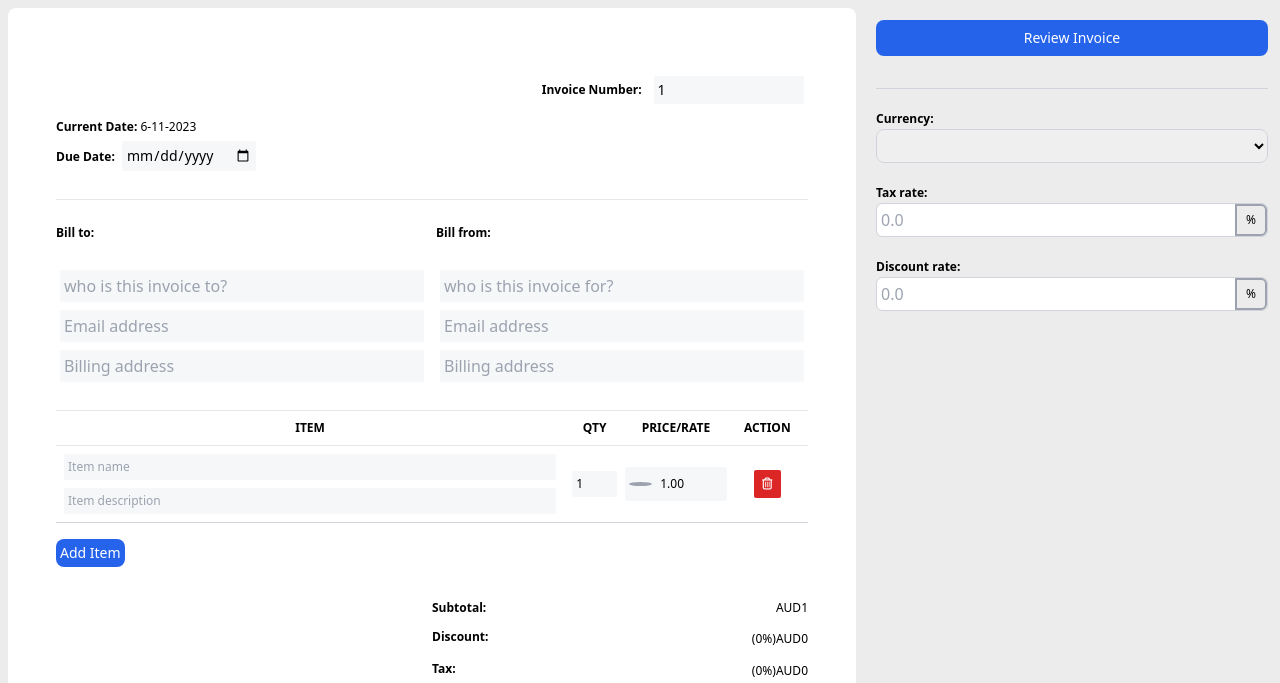
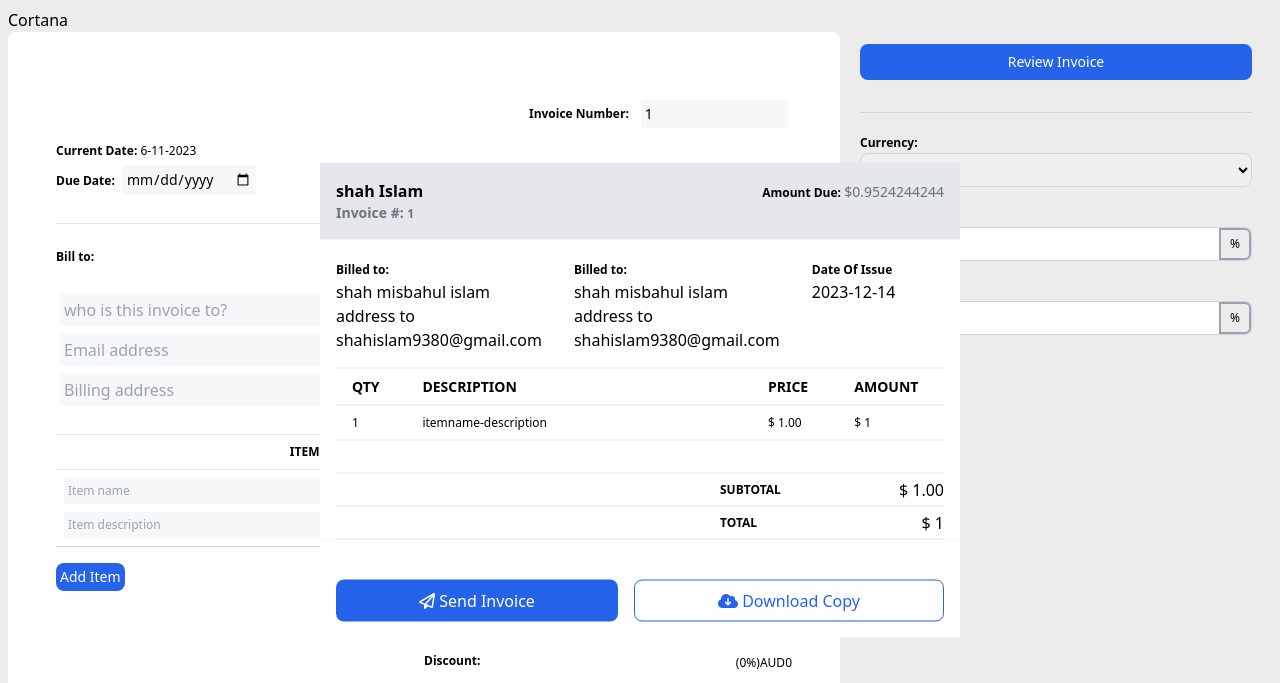
Before and after one commit to shah9380/TeamUnityBase, a plain HTML site: page Misbah/index.html in a window 1280 px wide. Shown: the top 683 px of the page. Drawn offline with nearby package versions, Linux system fonts and the light colour scheme; no server answers.

Commit message:
added the popup part

```diff
--- a/Misbah/index.html
+++ b/Misbah/index.html
@@ -8,7 +8,7 @@
     <script src="https://cdn.tailwindcss.com"></script>
     <title>Document</title>
 </head>
-<body class="p-2">
+<body class="p-2">Cortana
     <div class="main w-[100%] flex flex-col gap-4 md:flex-row max-w-[1400px] mx-auto">
         <section class="invoice-section p-1 bg-white rounded-lg md:p-12 flex flex-col gap-2">
             <div id="top-section" class="top-section flex flex-col-reverse gap-2 justify-between items-center w-[100%] py-4">
@@ -87,7 +87,74 @@
                 </div>
             </div>
         </section>
+        <div class="">
+            <div class="popup bg-gray-200 max-w-[800px] min-w-[300px]">
+                <div class="pdf-section" >
+                    <div id="name-section" class="flex justify-between items-start p-4">
+                        <div>
+                            <h2 class="font-bold">shah Islam</h2>
+                            <div class="text-gray-500 text-sm font-semibold">Invoice #: <span>1</span></div>
+                        </div>
+                        <div><strong class="font-bold">Amount Due: <span class="text-gray-500 text-sm font-medium">$0.9524244244</span></strong></div>
+                    </div>
+                    <div class="bg-white">
+                        <div id="bill-section" class="p-4 md:flex gap-8">
+                            <div>
+                                <strong>Billed to:</strong><br>
+                                <p>shah misbahul islam</p>
+                                <p>address to</p>
+                                <p>shahislam9380@gmail.com</p>
+                            </div>
+                            <div>
+                                <strong>Billed to:</strong><br>
+                                <p>shah misbahul islam</p>
+                                <p>address to</p>
+                                <p>shahislam9380@gmail.com</p>
+                            </div>
+                            <div>
+                                <strong>Date Of Issue</strong>
+                                <p>2023-12-14</p>
+                            </div>
+                        </div>
+                        <table class="table-fixed relative mx-4">
+                            <thead class="border-y border-gray-200">
+                                <tr class="max-w-[100%]">
+                                    <th class="w-[18%] lg:w-[10%] md:w-[15%] py-2 text-start pl-4 text-sm">QTY</th>
+                                    <th class="w-[30%] md:w-[40%] lg:w-[40%] py-2 text-start text-sm">DESCRIPTION</th>
+                                    <th class="w-[20%] lg:w-[10%] md:w-[20%] py-2 text-start text-sm">PRICE</th>
+                                    <th class="w-[22%] lg:w-[10%] md:w-[15%] py-2 text-start text-sm">AMOUNT</th>
+                                </tr>
+                            </thead>
+                            <tbody id="table-body">
+                                <tr class="border-b border-gray-200">
+                                    <td class="px-4 py-2">1</td>
+                                    <td>itemname-description</td>
+                                    <td>$ 1.00</td>
+                                    <td>$ 1</td>
+                                </tr>
+                            </tbody>
+                        </table>
+                        <div class="border-y border-gray-200 mt-8 mx-4">
+                            <div class="flex justify-end items-center pl-24 md:pl-48 lg:pl-96 py-1">
+                                <strong class="grow text-start">SUBTOTAL</strong>
+                                <div>$ 1.00</div>
+                            </div>
+                            <hr>
+                            <div class="flex justify-end items-center pl-24 md:pl-48 lg:pl-96 py-1">
+                                <strong class="grow text-start">TOTAL</strong>
+                                <div>$ 1</div>
+                            </div>
+                        </div>
+                    </div>
+                </div>
+                <div class="buttons-section bg-white flex gap-4 px-4 pt-10 pb-4">
+                    <button class="grow rounded-lg text-center py-2 bg-blue-600 text-white active:scale-[0.97] duration-300 ease-in-out"><i class="fa-regular fa-paper-plane"></i> Send Invoice</button>
+                    <button class=" grow rounded-lg text-center py-2 border border-blue-600 text-blue-600 hover:text-white hover:bg-blue-600 duration-300 ease-in-out active:scale-[0.97]"><i class="fa-solid fa-cloud-arrow-down"></i> Download Copy</button>
+                </div>
+            </div>
+        </div>
     </div>
+
     <script defer src="script.js"></script>
     <script src="apikey.js"></script>
 </body>
--- a/Misbah/style.css
+++ b/Misbah/style.css
@@ -27,3 +27,9 @@ input{
     top: 0;
     height: 100vh; /* Adjust the height as needed */
 }
+.popup{
+    position: fixed;
+    top: 50%;
+    left: 50%;
+    transform: translate(-50%,-50%);
+}
```
